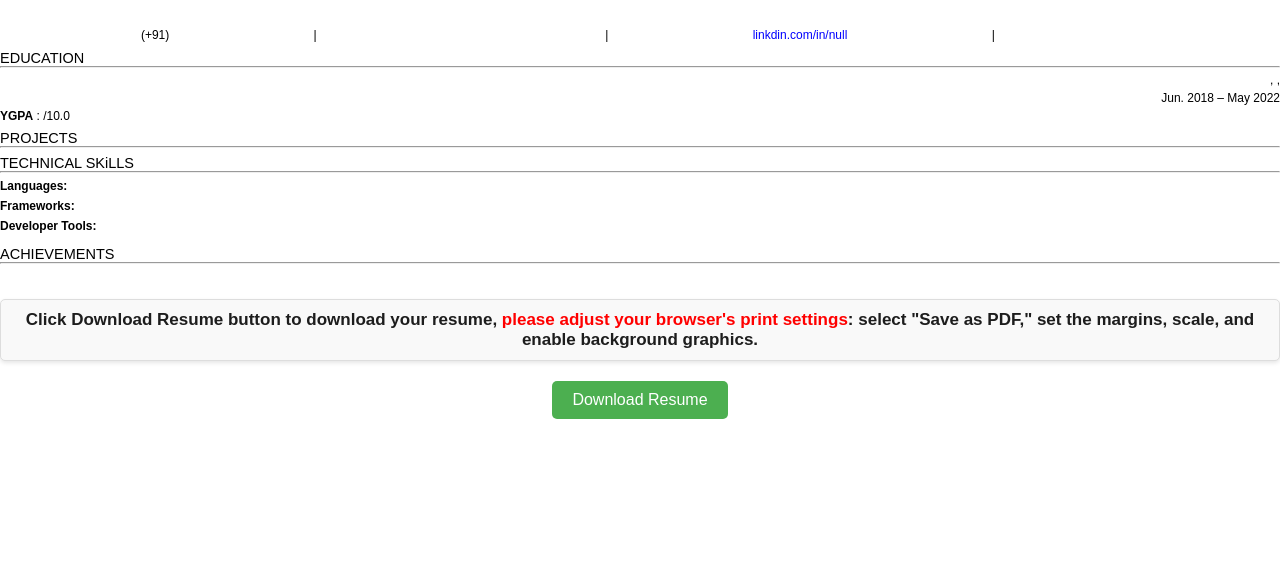
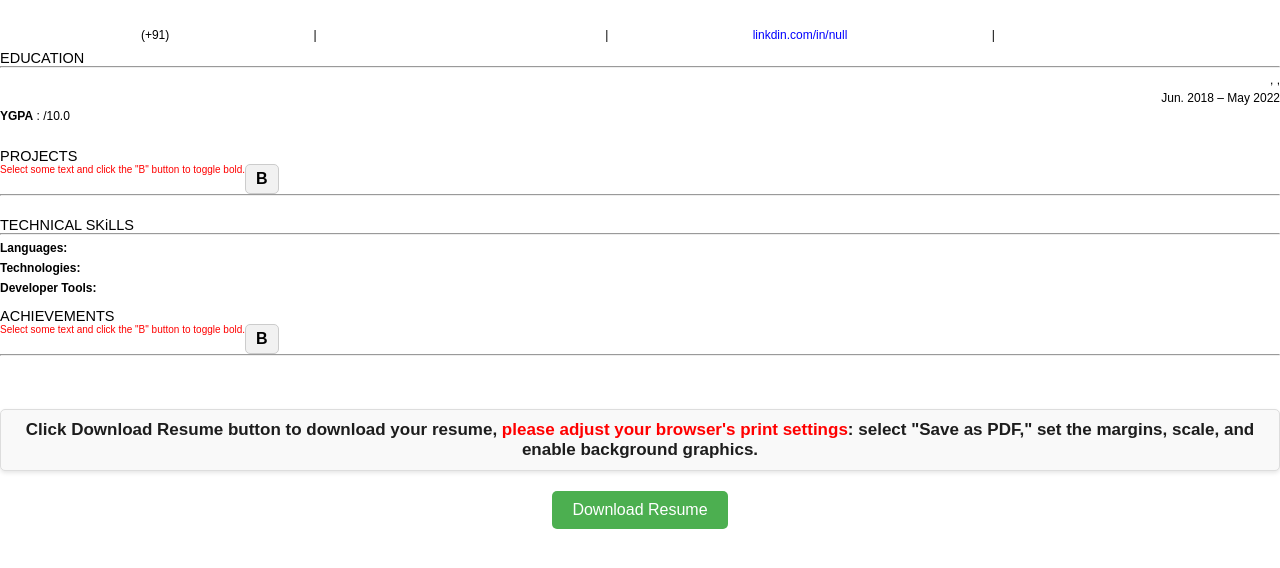
Before and after one commit to rko0211/resume-cv-builder, a plain HTML site: page item.html in a window 1280 px wide. Both pictures are taken after a click on the button "Download Resume". Drawn offline with Linux system fonts and the light colour scheme.

Commit message:
Add font-bold button

```diff
--- /dev/null
+++ b/Item_bold.js
@@ -0,0 +1,9 @@
+
+document.getElementById('toggle-bold-achbtn').addEventListener('click', () => {
+  document.execCommand('bold');
+  this.classList.toggle('active');
+});
+document.getElementById('toggle-bold-projbtn').addEventListener('click', () => {
+  document.execCommand('bold');
+  this.classList.toggle('active');
+});
--- a/item.css
+++ b/item.css
@@ -235,3 +235,35 @@ body {
 .sk {
   font-weight: bold;
 }
+
+/* Styling for the editor button */
+.editor-btn {
+  background-color: #f1f1f1;
+  border: 1px solid #ccc;
+  border-radius: 5px;
+  padding: 5px 10px;
+  margin-right: 10px;
+  cursor: pointer;
+  font-size: 16px;
+  font-weight: bold;
+}
+
+/* Change background color when button is active */
+.editor-btn.active {
+  background-color: #007bff;
+  color: white;
+  border-color: #007bff;
+}
+
+.boldcntr,
+.boldcntr2 {
+  display: flex;
+}
+
+.hidden {
+  display: none;
+}
+
+.hidden2 {
+  display: none;
+}
--- a/item.html
+++ b/item.html
@@ -6,6 +6,7 @@
   <meta name="viewport" content="width=device-width, initial-scale=1.0">
   <title>Resume</title>
   <link rel="stylesheet" href="item.css">
+
 </head>
 
 <body id="body">
@@ -51,7 +52,7 @@
 
     <!-- Start experience -->
 
-    <div class="outerexperiencediv">
+    <div class="outerexperiencediv" contenteditable="true">
 
     </div>
 
@@ -60,8 +61,15 @@
     <!-- Start Project -->
     <div style="height:7px;"></div>
     <h2 class="edu">PROJECTS</h2>
+
+
+    <div class="boldcntr">
+      <div style="font-size: 10px; color: red;"> Select some text and click the "B" button to toggle bold.</div>
+      <button id="toggle-bold-projbtn" class="editor-btn">B</button>
+    </div>
+
     <hr>
-    <div class="projectlist">
+    <div class="projectlist" contenteditable="true" id="editable-text">
 
     </div>
     <!-- End project -->
@@ -72,7 +80,7 @@
     <p class="languages"><span><b>Languages:</b></span>
     </p>
     <div style="height: 6px;"></div>
-    <p class="frameworks"><span><b>Frameworks:</b></span>
+    <p class="frameworks"><span><b>Technologies:</b></span>
     </p>
     <div style="height: 6px;"></div>
     <p class="Tools"><span><b>Developer Tools:</b></span>
@@ -84,9 +92,16 @@
 
     <div style="height:7px;"></div>
     <h2 class="edu">ACHIEVEMENTS</h2>
+
+    <div class="boldcntr2">
+      <div style="font-size: 10px; color: red;"> Select some text and click the "B" button to toggle bold.</div>
+      <button id="toggle-bold-achbtn" class="editor-btn">B</button>
+    </div>
+
     <hr>
     <div style="height: 5px;"></div>
-    <ul class="achivlist">
+
+    <ul class="achivlist" contenteditable="true" id="editable-text">
 
     </ul>
 
@@ -121,7 +136,7 @@
   </div>
 
 
-
+  <script src="Item_bold.js"></script>
   <script src="item.js"></script>
 </body>
 
--- a/item.js
+++ b/item.js
@@ -596,11 +596,26 @@ if (coresubjectsDataArray.length > 0) {
 
 
 
+
 function downloadCV() {
+
   let body = document.getElementById("body").innerHTML;
+
+  document.querySelector('.boldcntr').classList.add('hidden');
+  document.querySelector('.boldcntr2').classList.add('hidden2');
+  document.querySelector('.hidden').classList.remove('boldcntr');
+  document.querySelector('.hidden2').classList.remove('boldcntr2');
 
   let content = document.getElementById("content").innerHTML;
   document.getElementById("body").innerHTML = content;
   window.print();
+
+  document.querySelector('.hidden').classList.add('boldcntr');
+  document.querySelector('.boldcntr').classList.remove('hidden');
+  document.querySelector('.hidden2').classList.add('boldcntr2');
+  document.querySelector('.boldcntr2').classList.remove('hidden2');
   document.getElementById("body").innerHTML = body;
+
+
+
 }
```
Also changed, not shown: index.html (+1 -1 lines).
